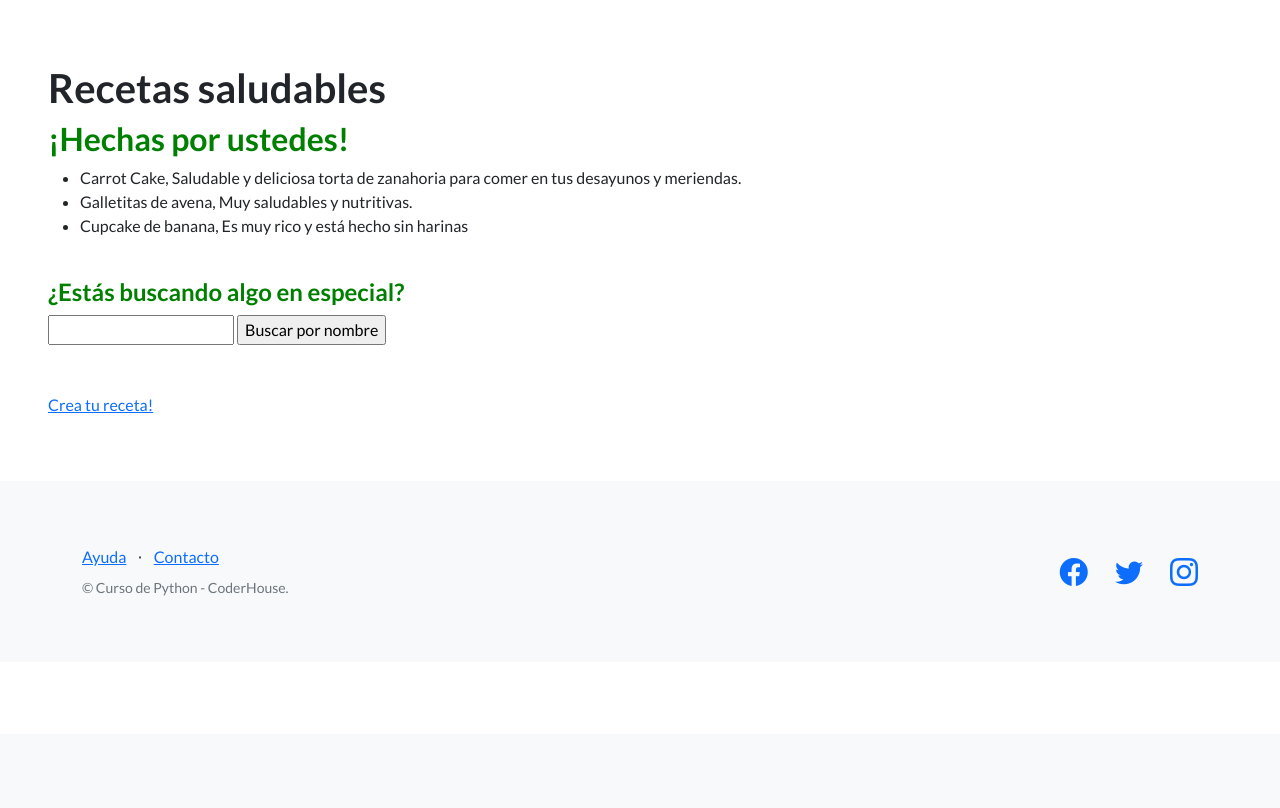
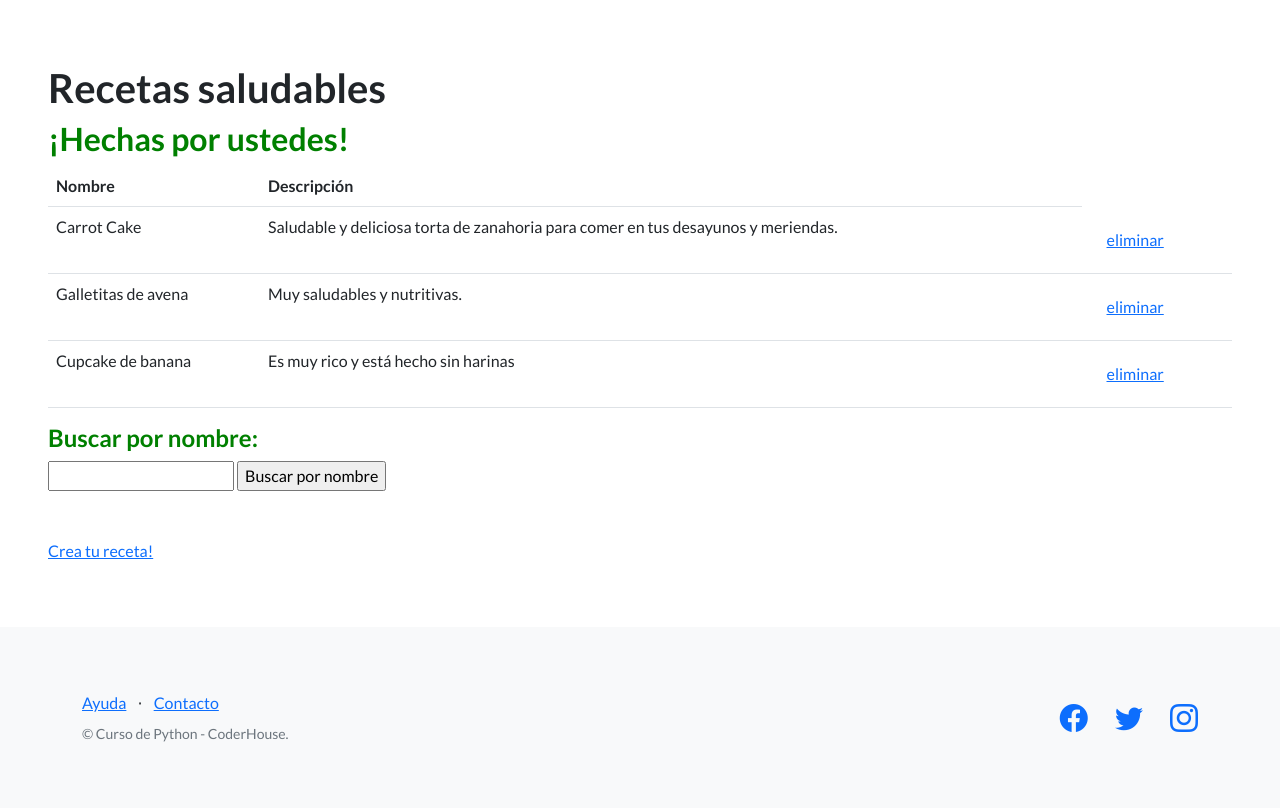
Before and after one commit to sofiaandriossi/Entrega_Final_Andriossi, a Django app: page /nutricheff/recetas/ in a window 1280 px wide. Shown: the part 66-874 px from the top of the page. Before the commit the page ends 662 px from the top, so only its background shows below. Run offline with Django 4.2, Linux system fonts and the light colour scheme; data comes from the database, SQL or seed files in the repository; some libraries are stand-ins or nearby versions.

Commit message:
Información en forma de tablas y agregado eliminar receta

```diff
--- a/control_recetas/templates/control_recetas/lista_recetas.html
+++ b/control_recetas/templates/control_recetas/lista_recetas.html
@@ -12,16 +12,29 @@
   ¡Hechas por ustedes!
 </h2>
 
-<ul>
-{% for receta in recetas %}
-  <li>
-    {{ receta.nombre }}, {{ receta.descripcion }}
-  </li>
-{% endfor %}
-</ul>
-<br>
+<table class="table">
+  <tbody>
+    <tr>
+      <th>Nombre</th>
+      <th>Descripción</th>
+    </tr>
+    {% for receta in recetas %}
+    <tr>
+      <td>{{ receta.nombre }}</td>
+      <td>{{ receta.descripcion }}</td>
+    <td>
+      <form action="{% url 'eliminar_receta' receta.id %}" method="post">
+        {% csrf_token %}
+        <input type="submit" class="btn btn-link" value="eliminar"/>
+      </form>
+    </td>
+  </tr>
+  {% endfor %}
+  </tbody>
+</table>
+
 <h4 style="color:green;">
-  ¿Estás buscando algo en especial?
+  Buscar por nombre:
 </h4>
 <form action="{% url 'buscar_receta' %}" method="post">
   {% csrf_token %}
--- a/control_recetas/templates/control_recetas/lista_usuarios.html
+++ b/control_recetas/templates/control_recetas/lista_usuarios.html
@@ -24,7 +24,7 @@
   <form action="{% url 'buscar_usuario' %}" method="post">
     {% csrf_token %}
     <input type="text" name="busqueda">
-    <input type="submit" value="Buscar por nombre">
+    <input type="submit" value="Buscar">
   </form>
 
   <br><br>
--- a/control_recetas/urls.py
+++ b/control_recetas/urls.py
@@ -1,5 +1,5 @@
 from django.urls import path
-from control_recetas.views import listar_usuarios, listar_recetas, crear_receta, crear_usuario, buscar_usuario, buscar_receta
+from control_recetas.views import listar_usuarios, listar_recetas, crear_receta, crear_usuario, buscar_usuario, buscar_receta, eliminar_receta
 
 urlpatterns = [
     path("usuario/", listar_usuarios, name="lista_usuarios" ),
@@ -7,6 +7,7 @@ urlpatterns = [
     path("recetas/", listar_recetas, name="lista_recetas"),
     path("crear-usuario/", crear_usuario, name="crear_usuario"),
     path("buscar-usuario/", buscar_usuario, name="buscar_usuario"),
-    path("buscar-receta/", buscar_receta, name="buscar_receta")
+    path("buscar-receta/", buscar_receta, name="buscar_receta"),
+    path("eliminar-receta/<int:id>/", eliminar_receta, name="eliminar_receta")
 
     ]
--- a/control_recetas/views.py
+++ b/control_recetas/views.py
@@ -115,3 +115,11 @@ def buscar_usuario(request):
             context=contexto,
         )
         return http_response
+
+
+def eliminar_receta(request, id):
+    receta = Recetas.objects.get(id=id)
+    if request.method == "POST":
+        receta.delete()
+        url_exitosa = reverse('lista_receta')
+        return redirect(url_exitosa)
```
Also changed, not shown: sistema_coder/views.py (line endings or trailing spaces).
